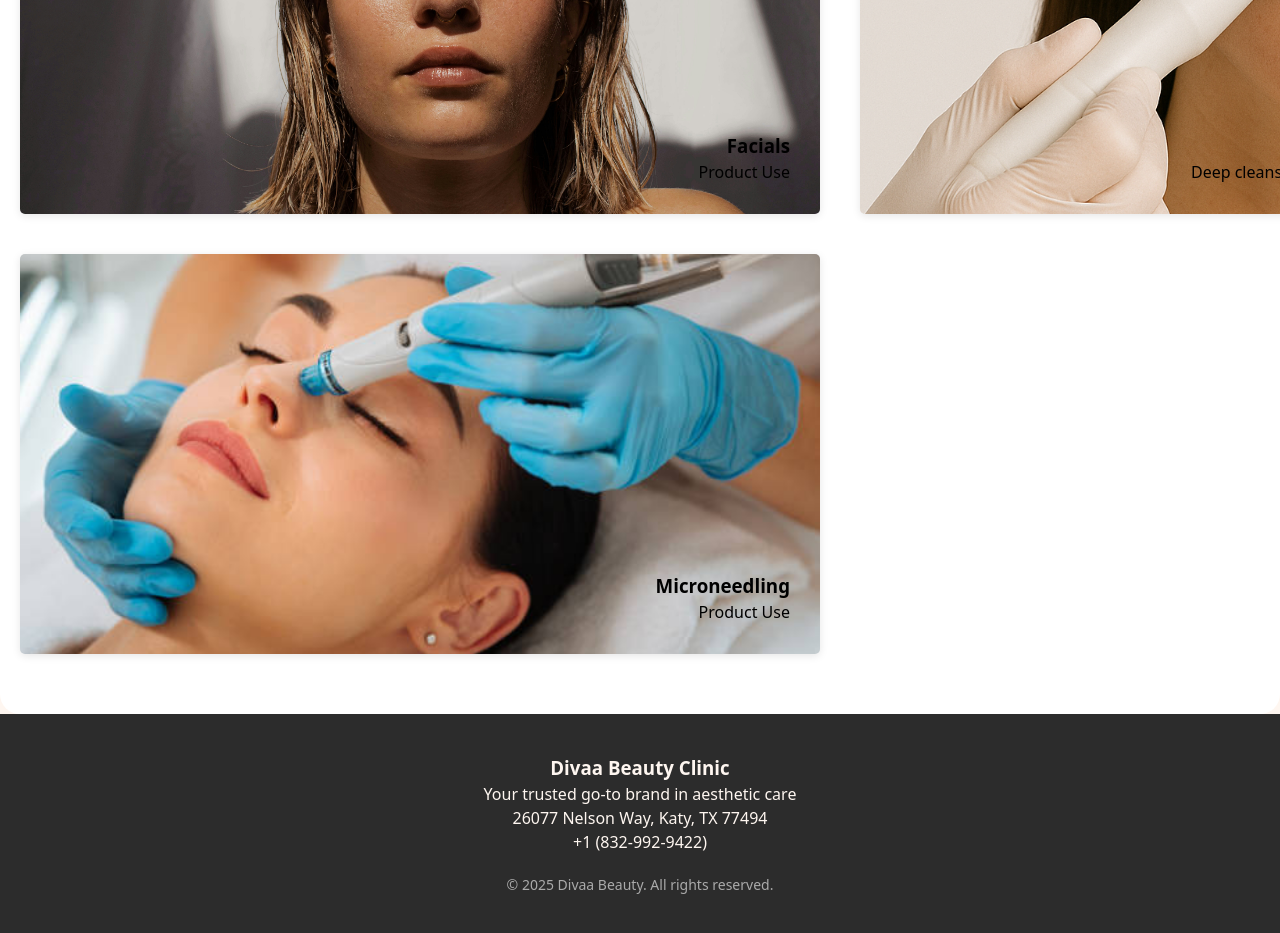
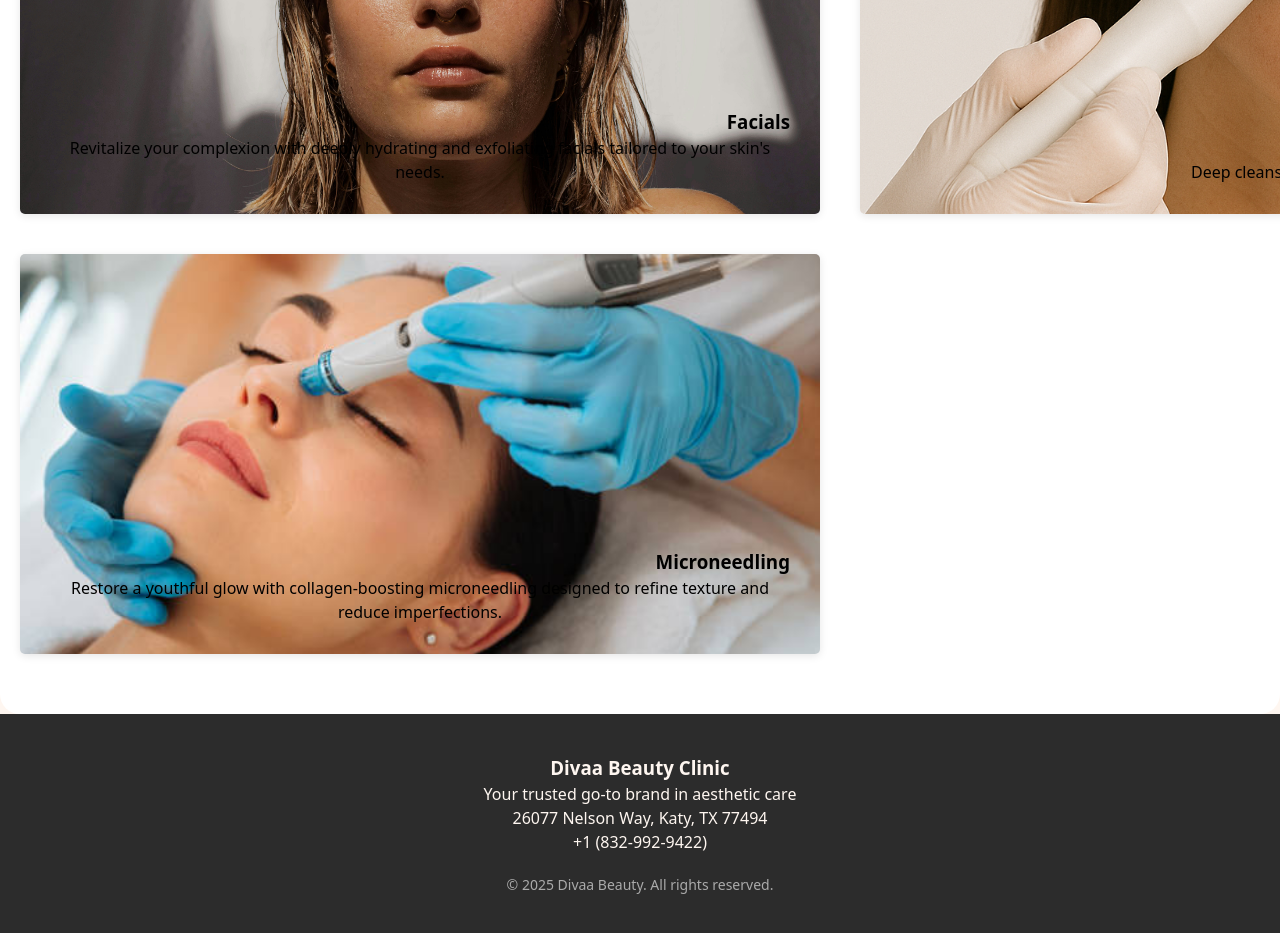
Before and after one commit to ZAldawah/divaa-clinic, a Next.js app: page / in a window 1280 px wide. Shown: the part 2940-3873 px from the top of the page. Built offline with nearby package versions, Linux system fonts and the light colour scheme.

Commit message:
Added product description to services microneedling and facials.

```diff
--- a/src/app/page.js
+++ b/src/app/page.js
@@ -53,7 +53,7 @@ const services = [
     href: "/facials",
     className: "service-facials",
     title: "Facials",
-    desc: "Product Use",
+    desc: "Revitalize your complexion with deeply hydrating and exfoliating facials tailored to your skin's needs.",
   },
   {
     href: "/hydrofacial",
@@ -65,7 +65,7 @@ const services = [
     href: "/microneedling",
     className: "service-microneedling",
     title: "Microneedling",
-    desc: "Product Use",
+    desc: "Restore a youthful glow with collagen-boosting microneedling designed to refine texture and reduce imperfections.",
   },
 ];
 export default function Home() {
```
